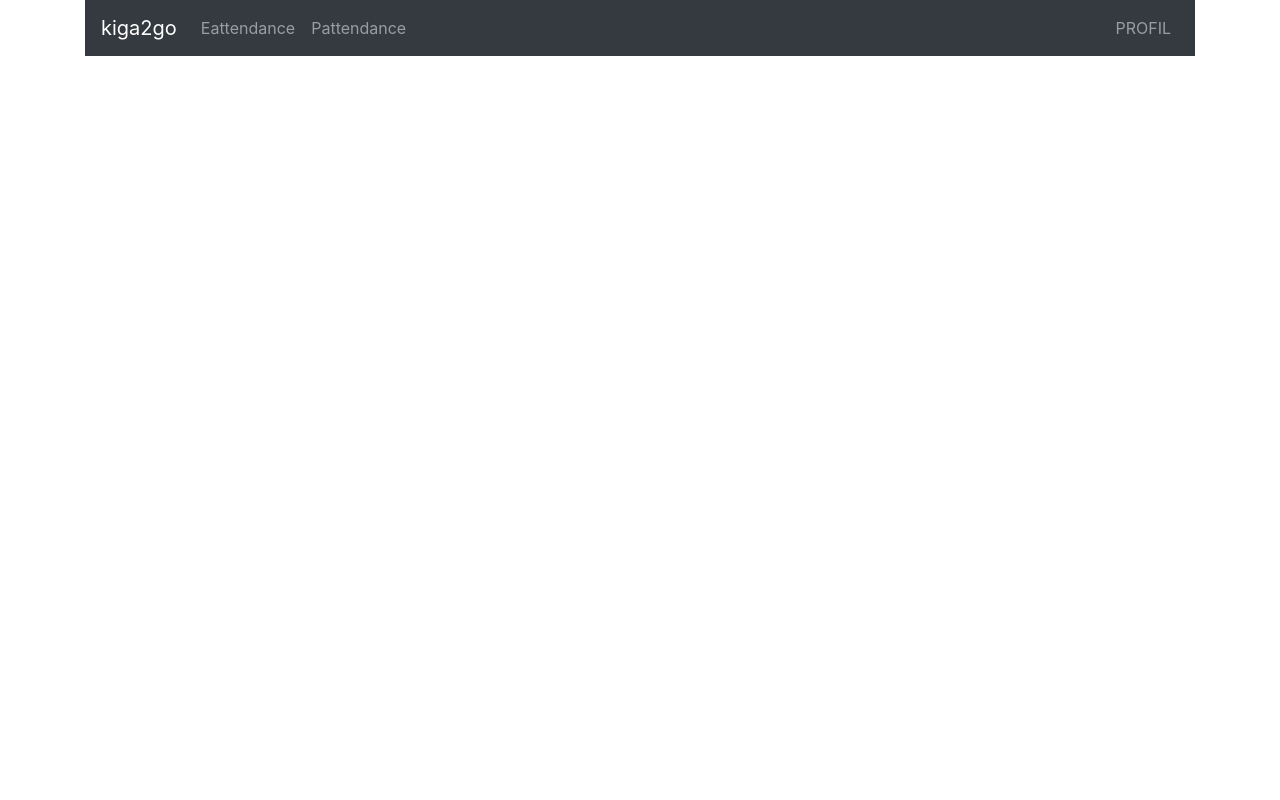
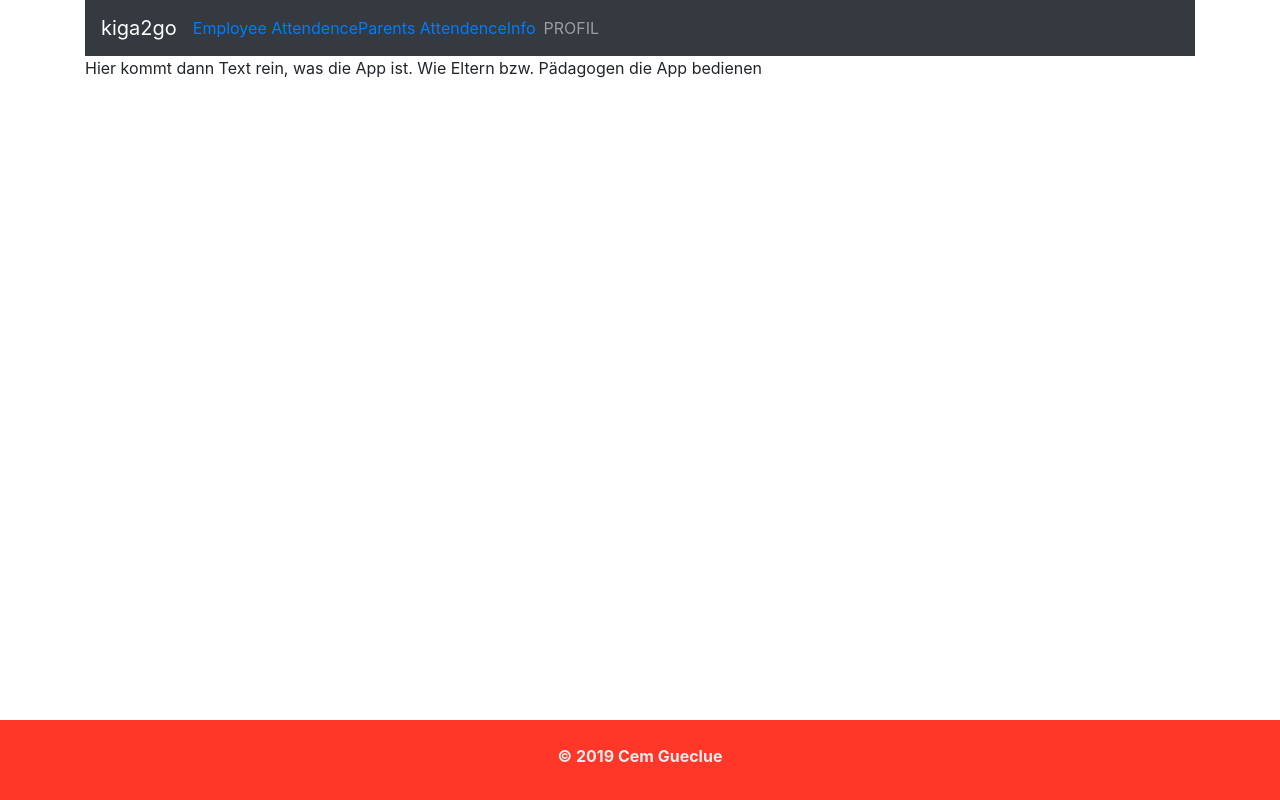
Before and after one commit to cem2411/Kindergarten-WebApp, a React (Create React App) app: page /Info in a window 1280 px wide. Built offline with nearby package versions, Linux system fonts and the light colour scheme.

Commit message:
styling, routing

```diff
--- a/package.json
+++ b/package.json
@@ -5,6 +5,7 @@
   "dependencies": {
     "bootstrap": "^4.3.1",
     "jquery": "^3.4.1",
+    "node-sass": "^4.13.0",
     "popper.js": "^1.16.0",
     "react": "^16.11.0",
     "react-bootstrap": "^1.0.0-beta.14",
--- a/src/App.js
+++ b/src/App.js
@@ -3,20 +3,25 @@ import { BrowserRouter, Route, Switch } from "react-router-dom";
 import { Navigation } from "./components/navbar/Navigation";
 import { Eattendance } from "./components/submenu/educator/Eattendance";
 import { Pattendance } from "./components/submenu/parent/Pattendance";
-//import { Footer } from "./components/submenu/footer/Footer";
+import { Info } from './components/submenu/info/Info';
+import { Footer } from "./components/footer/Footer";
 
 class App extends Component {
   render() {
     return (
       <BrowserRouter>
         <div className="container">
-        <header>
-  <Navigation/>
-</header>
+          <header>
+            <Navigation />
+          </header>
           <Switch>
-            <Route path="/Eattendance" component={Eattendance}/>
-            <Route path="/Pattendance" component={Pattendance}/>
+            <Route path="/Eattendance" component={Eattendance} />
+            <Route path="/Pattendance" component={Pattendance} />
+            <Route path="/Info" component={Info} />
           </Switch>
+          <footer>
+            <Footer/>
+          </footer>
         </div>
       </BrowserRouter>
     );
--- /dev/null
+++ b/src/components/footer/Footer.js
@@ -0,0 +1,16 @@
+import React, { Component } from "react";
+import'./footer.scss';
+
+export class Footer extends Component {
+  render() {
+    return (
+      <div className="footer">
+        <footer id="footer" className="py-4 text-white-100">
+          <div className="footer__content">
+            <label htmlFor="sticky-footer">&copy; 2019 Cem Gueclue</label>
+          </div>
+        </footer>
+      </div>
+    );
+  }
+}
--- /dev/null
+++ b/src/components/footer/footer.scss
@@ -0,0 +1,11 @@
+.footer{
+	background-color: #ff3729;
+	color: #edebeb;
+	text-align: center;
+	font-weight: bold;
+
+	position: absolute;
+	right: 0;
+	bottom: 0;
+	left: 0;
+}
--- a/src/components/navbar/Navigation.js
+++ b/src/components/navbar/Navigation.js
@@ -1,17 +1,20 @@
- import React, { Component } from 'react'
+ import React, { Component } from 'react';
  import {Nav, Navbar} from 'react-bootstrap';
+ import { NavLink } from 'react-router-dom';
+ import './navigation.scss';
 
   export  class Navigation extends Component {
      render() {
          return (
-            <Navbar collapseOnSelect expand="lg" bg="dark" variant="dark">
+            <Navbar collapseOnSelect expand="lg" bg="dark" variant="dark" className="hello1" >
             <Navbar.Brand href="/">kiga2go</Navbar.Brand>
             <Navbar.Toggle aria-controls="responsive-navbar-nav" />
             <Navbar.Collapse id="responsive-navbar-nav">
 
-              <Nav className="mr-auto">
-                <Nav.Link href="/Eattendance">Eattendance</Nav.Link>
-                <Nav.Link href="/Pattendance">Pattendance</Nav.Link>
+              <Nav>
+                <NavLink to="/Eattendance" activeClassName="hello">Employee Attendence</NavLink>
+                <NavLink to="/Pattendance">Parents Attendence</NavLink>
+                <NavLink to="/Info">Info</NavLink>
               </Nav>
 
               <Nav>
--- /dev/null
+++ b/src/components/navbar/navigation.scss
@@ -0,0 +1,4 @@
+.hello{
+    color: green;
+    background-color: aqua;
+}
--- a/src/components/submenu/educator/Eattendance.js
+++ b/src/components/submenu/educator/Eattendance.js
@@ -1,4 +1,4 @@
-import React, { Component } from 'react'
+import React, { Component } from 'react';
 
 export class Eattendance extends Component {
     render() {
--- /dev/null
+++ b/src/components/submenu/info/Info.js
@@ -0,0 +1,11 @@
+import React, { Component } from 'react';
+
+export class Info extends Component {
+    render() {
+        return (
+            <div className="info">
+                Hier kommt dann Text rein, was die App ist. Wie Eltern bzw. Pädagogen die App bedienen
+            </div>
+        )
+    }
+}
--- a/src/components/submenu/parent/Pattendance.js
+++ b/src/components/submenu/parent/Pattendance.js
@@ -1,4 +1,4 @@
-import React, { Component } from 'react'
+import React, { Component } from 'react';
 
  export class Pattendance extends Component {
     render() {
```
Also changed, not shown: src/components/submenu/footer/Footer.js (deleted, +0 -15 lines), 2 other files (tests, documents, lock files or other folders).
